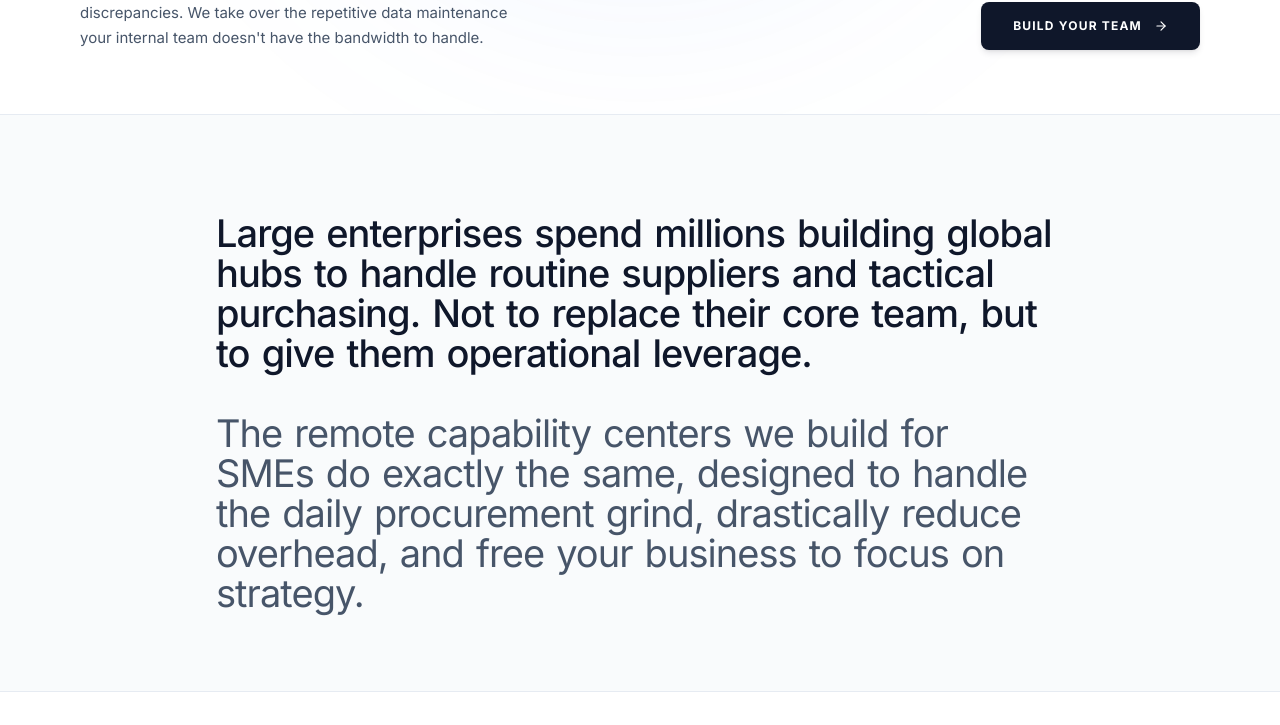
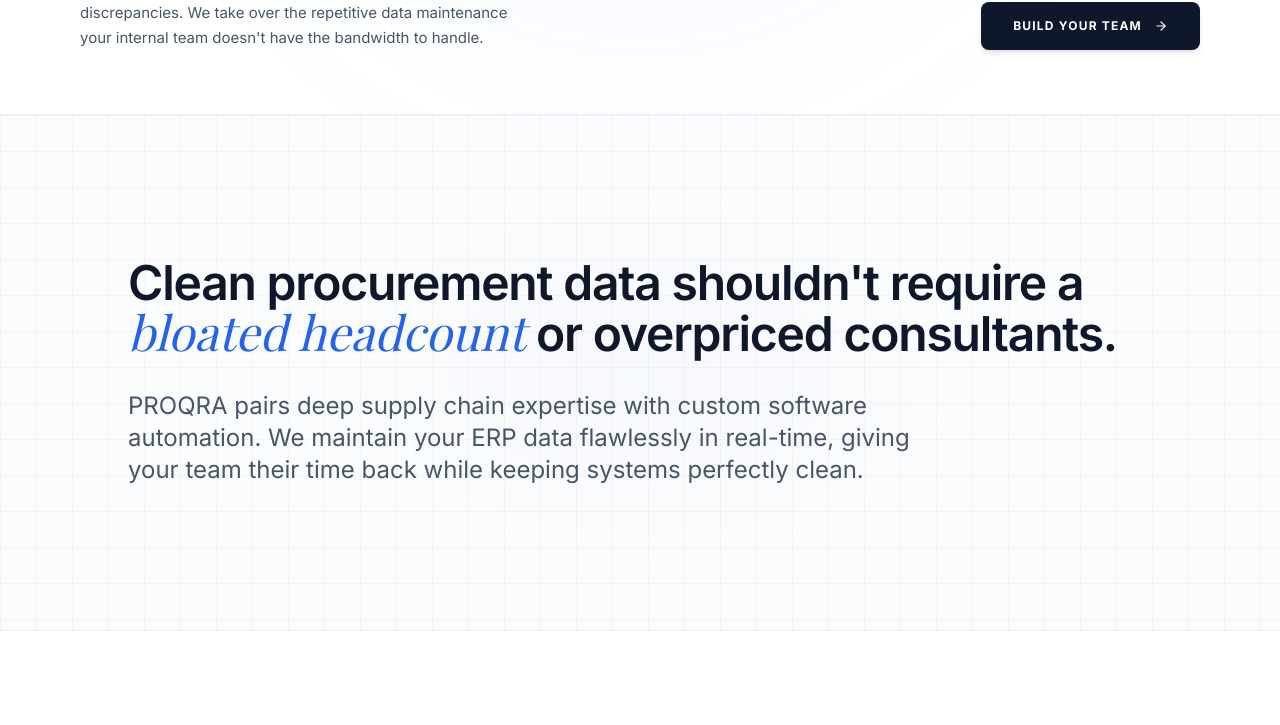
Before and after one commit to pranav1010s/Proqra, a Next.js app: page / in a window 1280 px wide. Shown: the part 566-1291 px from the top of the page. Built offline with nearby package versions, Linux system fonts and the light colour scheme; a web font is replaced by a local one.

Commit message:
Manifesto component- Text and backgroud update

```diff
--- a/components/Manifesto.tsx
+++ b/components/Manifesto.tsx
@@ -1,79 +1,75 @@
 'use client'
 
-import { motion, useScroll, useTransform, MotionValue } from 'framer-motion'
+import { motion, useScroll, useTransform } from 'framer-motion'
 import { useRef } from 'react'
-
-const paragraph1 =
-  'Large enterprises spend millions building global hubs to handle routine suppliers and tactical purchasing. Not to replace their core team, but to give them operational leverage.'
-
-const paragraph2 =
-  'The remote capability centers we build for SMEs do exactly the same, designed to handle the daily procurement grind, drastically reduce overhead, and free your business to focus on strategy.'
-
-interface WordProps {
-  children: string
-  progress: MotionValue<number>
-  range: [number, number]
-  activeColor?: string
-}
-
-const Word = ({ children, progress, range, activeColor = 'text-slate-900' }: WordProps) => {
-  const opacity = useTransform(progress, range, [0.25, 1])
-
-  return (
-    <motion.span
-      style={{ opacity }}
-      className={`inline-block mr-2 lg:mr-3 mt-1 transition-colors duration-200 ${activeColor}`}
-    >
-      {children}
-    </motion.span>
-  )
-}
 
 export default function Manifesto() {
   const containerRef = useRef<HTMLDivElement>(null)
 
-  // Track scroll progress across the container
+  // Track scroll progress of the section container
   const { scrollYProgress } = useScroll({
     target: containerRef,
-    offset: ['start 85%', 'end 55%'],
+    offset: ['start 85%', 'end 35%'],
   })
 
-  const p1Words = paragraph1.split(' ')
-  const p2Words = paragraph2.split(' ')
-  const totalWords = p1Words.length + p2Words.length
+  // Smooth scroll-driven MotionValue transforms
+  const headlineOpacity = useTransform(scrollYProgress, [0, 0.35], [0.25, 1])
+  const headlineY = useTransform(scrollYProgress, [0, 0.35], [18, 0])
+  const headlineBlur = useTransform(scrollYProgress, [0, 0.35], ['blur(6px)', 'blur(0px)'])
+
+  const paragraphOpacity = useTransform(scrollYProgress, [0.15, 0.5], [0.25, 1])
+  const paragraphY = useTransform(scrollYProgress, [0.15, 0.5], [18, 0])
+  const paragraphBlur = useTransform(scrollYProgress, [0.15, 0.5], ['blur(5px)', 'blur(0px)'])
+
+  // Targeted Highlight color transition driven by MotionValue scroll progress
+  const highlightColor = useTransform(
+    scrollYProgress,
+    [0.2, 0.45],
+    ['#0f172a', '#2563eb']
+  )
 
   return (
     <section
       ref={containerRef}
-      className="bg-slate-50/80 border-t border-b border-slate-200/80 relative overflow-hidden"
+      className="relative w-full bg-slate-50/60 border-t border-b border-slate-200/60 py-20 sm:py-28 md:py-36 px-5 sm:px-8 md:px-12 overflow-hidden"
     >
-      <div className="max-w-4xl mx-auto pt-24 pb-20 px-6 flex flex-col gap-10 text-left font-normal text-2xl md:text-3xl lg:text-[38px] leading-[1.3] tracking-tight">
-        {/* Paragraph 1 */}
-        <p className="text-slate-900 font-medium">
-          {p1Words.map((word, i) => {
-            const start = i / totalWords
-            const end = Math.min(1, start + 1.5 / totalWords)
-            return (
-              <Word key={`p1-${i}`} progress={scrollYProgress} range={[start, end]} activeColor="text-slate-900">
-                {word}
-              </Word>
-            )
-          })}
-        </p>
+      {/* Subtle 1px Grid Pattern Background (3% Opacity) */}
+      <div className="absolute inset-0 bg-[linear-gradient(to_right,#0f172a08_1px,transparent_1px),linear-gradient(to_bottom,#0f172a08_1px,transparent_1px)] bg-[size:36px_36px] pointer-events-none z-0" />
 
-        {/* Paragraph 2 */}
-        <p className="text-slate-600">
-          {p2Words.map((word, i) => {
-            const globalIndex = p1Words.length + i
-            const start = globalIndex / totalWords
-            const end = Math.min(1, start + 1.5 / totalWords)
-            return (
-              <Word key={`p2-${i}`} progress={scrollYProgress} range={[start, end]} activeColor="text-slate-600">
-                {word}
-              </Word>
-            )
-          })}
-        </p>
+      {/* Subtle Ambient Radial Glow */}
+      <div className="absolute top-1/2 left-1/2 -translate-x-1/2 -translate-y-1/2 w-[700px] h-[400px] bg-[radial-gradient(ellipse_at_center,rgba(37,99,235,0.025)_0%,transparent_70%)] pointer-events-none z-0" />
+
+      <div className="relative z-10 w-full max-w-5xl mx-auto flex flex-col gap-6 sm:gap-8 text-left">
+        {/* Scroll-Driven Headline */}
+        <motion.h2
+          style={{
+            opacity: headlineOpacity,
+            y: headlineY,
+            filter: headlineBlur,
+          }}
+          className="text-3xl sm:text-4xl md:text-5xl lg:text-[48px] font-semibold text-slate-900 tracking-tight leading-[1.2] text-balance"
+        >
+          Clean procurement data shouldn't require a{' '}
+          <motion.span
+            style={{ color: highlightColor }}
+            className="italic-accent font-normal tracking-normal inline-block"
+          >
+            bloated headcount
+          </motion.span>{' '}
+          or overpriced consultants.
+        </motion.h2>
+
+        {/* Scroll-Driven Sub-statement */}
+        <motion.p
+          style={{
+            opacity: paragraphOpacity,
+            y: paragraphY,
+            filter: paragraphBlur,
+          }}
+          className="text-lg sm:text-xl md:text-2xl text-slate-600 font-normal leading-relaxed text-balance"
+        >
+          PROQRA pairs deep supply chain expertise with custom software automation. We maintain your ERP data flawlessly in real-time, giving your team their time back while keeping systems perfectly clean.
+        </motion.p>
       </div>
     </section>
   )
```
